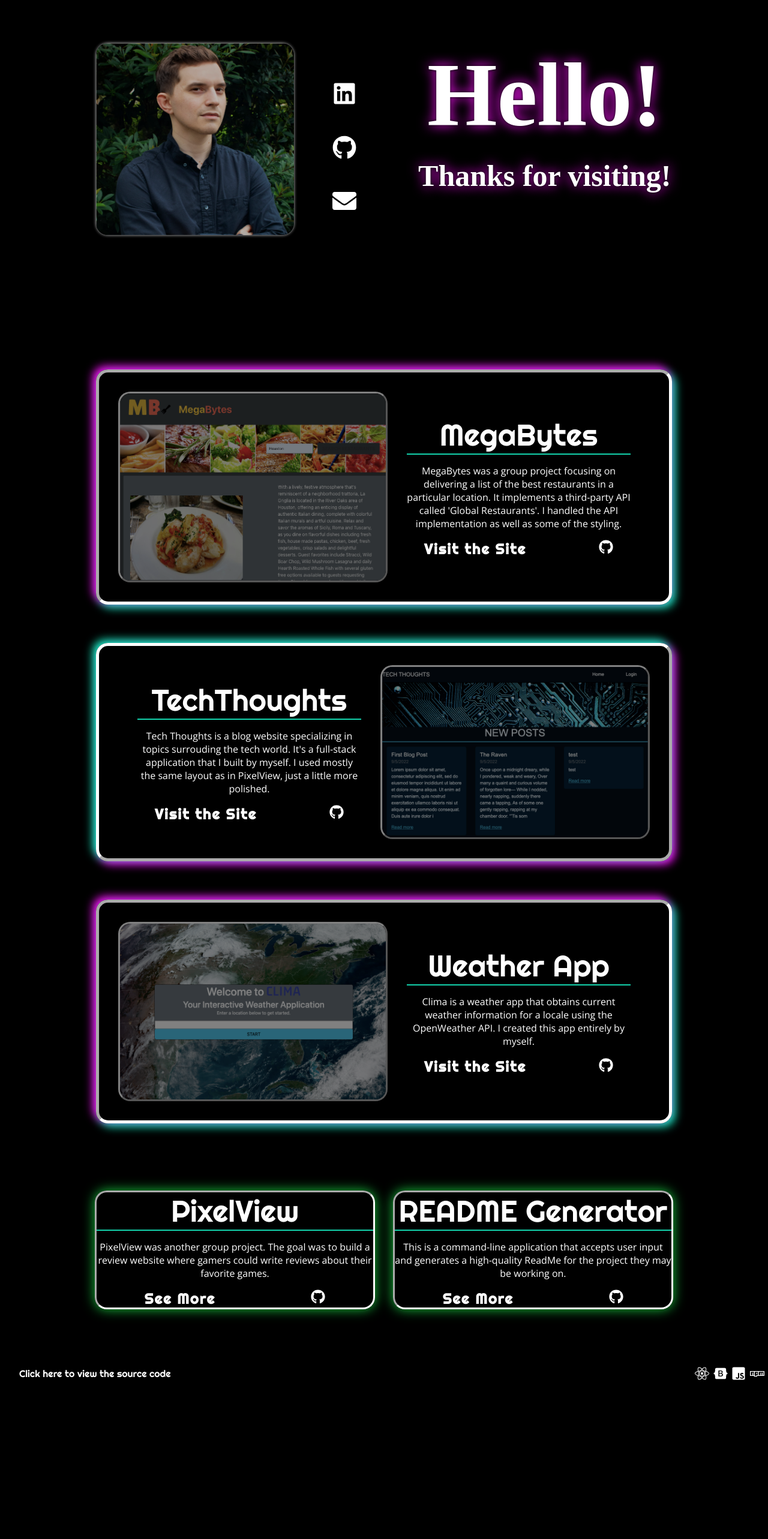
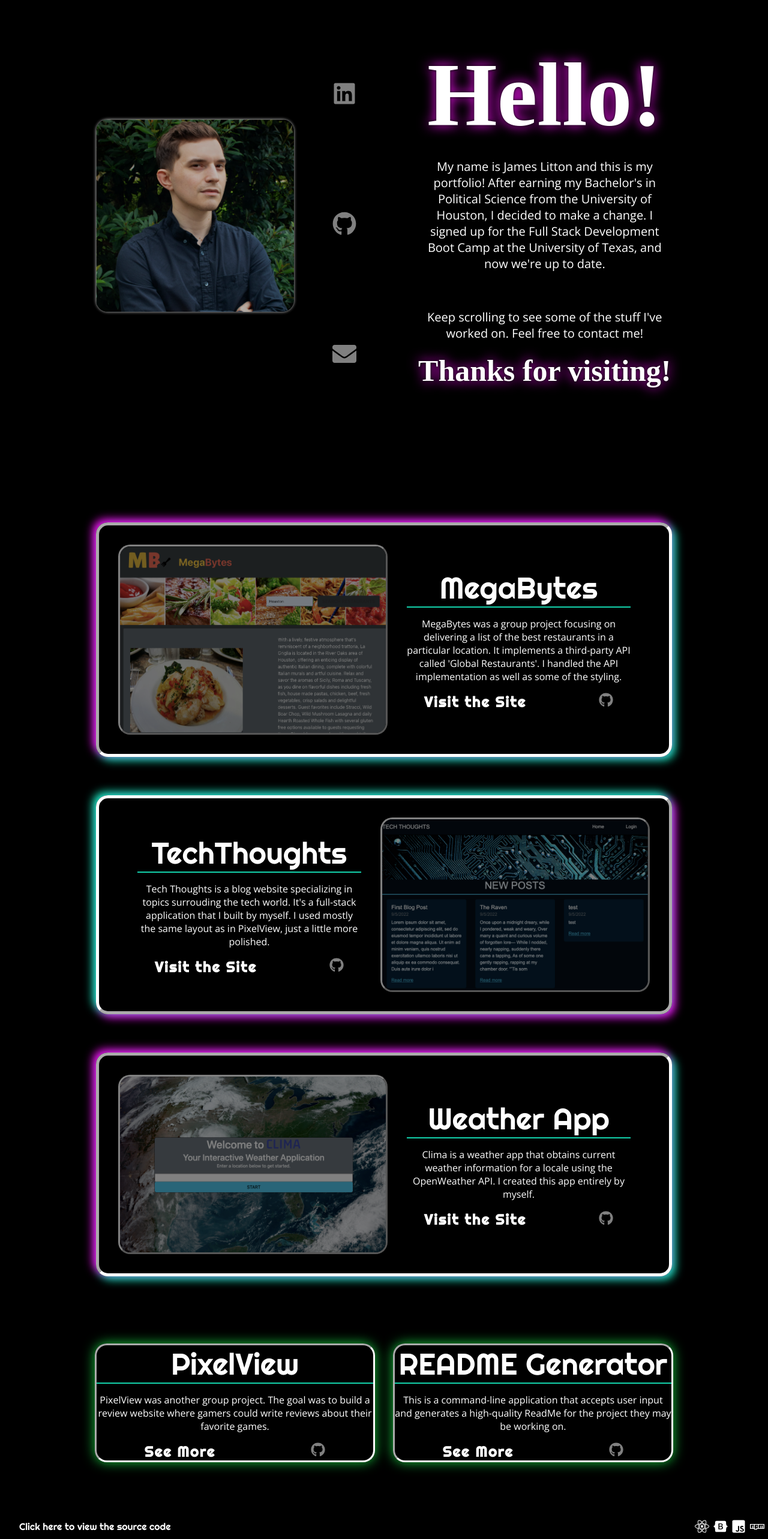
Before and after one commit to jlit2594/Portfolio, a React (Create React App) app: page / in a window 1280 px wide. Shown: the part 1020-3586 px from the top of the page at 60% size. Before the commit the page ends 3337 px from the top, so only its background shows below. Built offline with nearby package versions, Linux system fonts and the light colour scheme; a web font is replaced by a local one.

Commit message:
added short biography

```diff
--- a/src/App.css
+++ b/src/App.css
@@ -77,6 +77,14 @@ body {
   flex-direction: row;
   width: 80%;
   margin: 1rem auto 3rem auto;
+}
+
+.icon {
+  opacity: .5;
+}
+
+.icon:hover {
+  opacity: 1;
 }
 
 .pic-link {
--- a/src/components/about/index.js
+++ b/src/components/about/index.js
@@ -11,7 +11,7 @@ function About() {
                     <img className='selfie' alt='This is my headshot.' src={selfie} />
                     <div className='middle'>
                         <div className='links'>
-                            <a className='icon' href=''><FaLinkedin color='white' fontSize='2.5rem' /></a>
+                            <a className='icon' href='https://www.linkedin.com/in/james-litton-3480b1179/'><FaLinkedin color='white' fontSize='2.5rem' /></a>
                             <a className='icon' href='https://github.com/jlit2594'><FaGithub color='white' fontSize='2.5rem'/></a>
                             <a className='icon' href='mailto://jdlitton2594@gmail.com'><FaEnvelope color='white' fontSize='2.5rem'/></a>
                         </div>
@@ -21,7 +21,11 @@ function About() {
                 <div className='bio'>
                     <span className='greeting'>Hello!</span>
                     <p className='desc'>
-
+                        My name is James Litton and this is my portfolio! After earning my Bachelor's in Political Science from the University of Houston, I decided to make a change. I signed up for the Full Stack Development Boot Camp at the University of Texas, and now we're up to date.
+                    </p>
+                    <br/>
+                    <p className='desc'>
+                        Keep scrolling to see some of the stuff I've worked on. Feel free to contact me!
                     </p>
                     <span className='farewell'>Thanks for visiting!</span>
                 </div>
--- a/src/components/projects/index.js
+++ b/src/components/projects/index.js
@@ -75,7 +75,7 @@ function Projects() {
                             </Card.Text>
                             <div className='p-footer s-footer'>
                                 <Card.Link className='no-line' href={project.link}>See More</Card.Link>
-                                <Card.Link href={project.github}><FaGithub  color='white' fontSize='1.5rem'/></Card.Link>
+                                <Card.Link className='icon' href={project.github}><FaGithub  color='white' fontSize='1.5rem'/></Card.Link>
                             </div>
 
                         </Card.Body>
```
